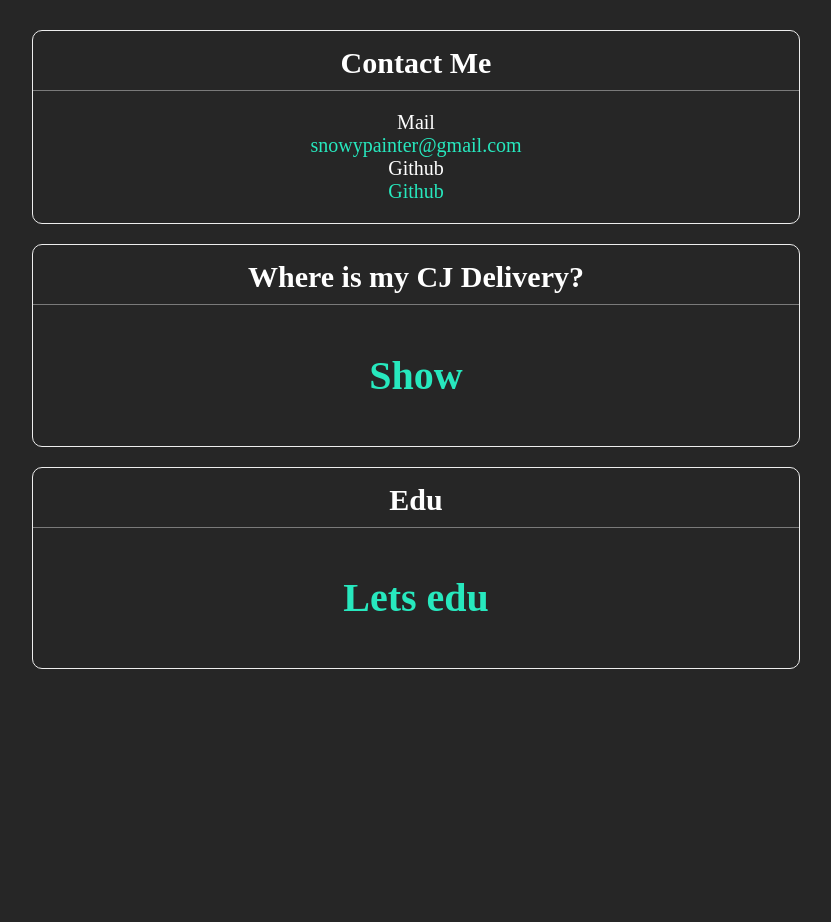
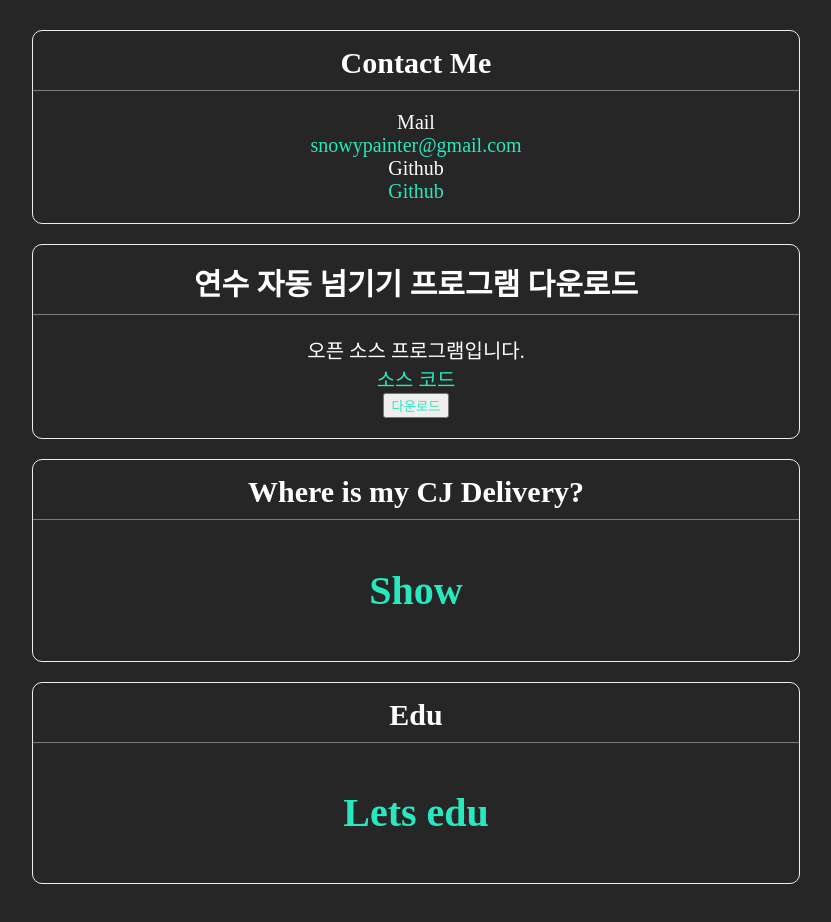
Before and after one commit to SnowyPainter/snowypainter.github.io, a plain HTML site: page index.html in a window 1280 px wide. Shown: the whole page, without its empty margins (224-1055 px from the left). Before the commit the page ends 800 px from the top, so only its background shows below. Drawn offline with Linux system fonts and the light colour scheme.

Commit message:
Add zerg card

```diff
--- a/index.html
+++ b/index.html
@@ -17,6 +17,14 @@
             <p><a href="https://github.com/SnowyPainter">Github</a></p>
         </div>
     </div>
+    <div class="card">
+        <h1 class="title">연수 자동 넘기기 프로그램 다운로드</h1>
+        <div class="body center">
+            <p>오픈 소스 프로그램입니다.</p>
+            <p><a href="https://github.com/SnowyPainter/Zerg">소스 코드</a></p>
+            <p><button><a href="https://github.com/SnowyPainter/Zerg/releases/download/1/main.zip">다운로드</a></button></p>
+        </div>
+    </div>
     </div>
     <div class="card">
         <h1 class="title">Where is my CJ Delivery?</h1>
```
